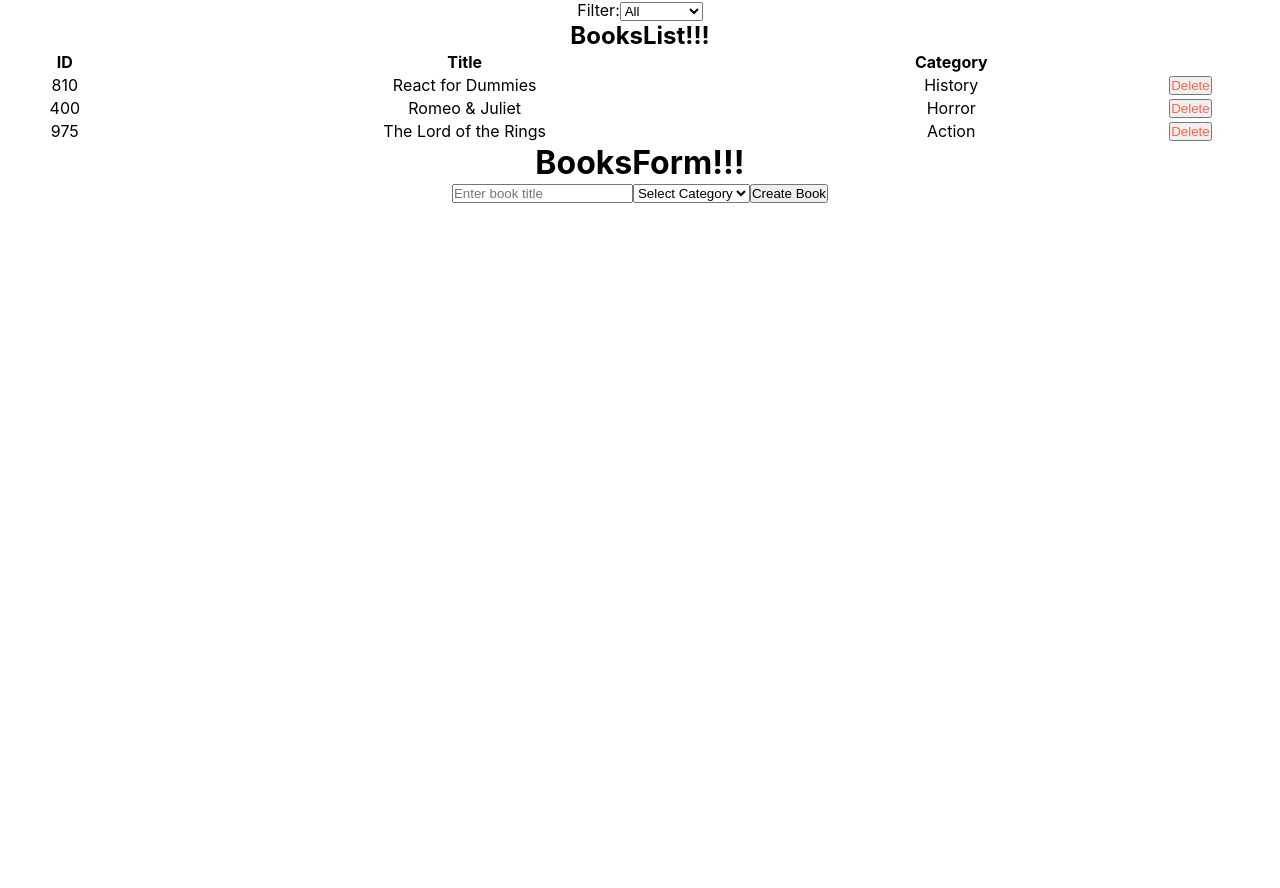
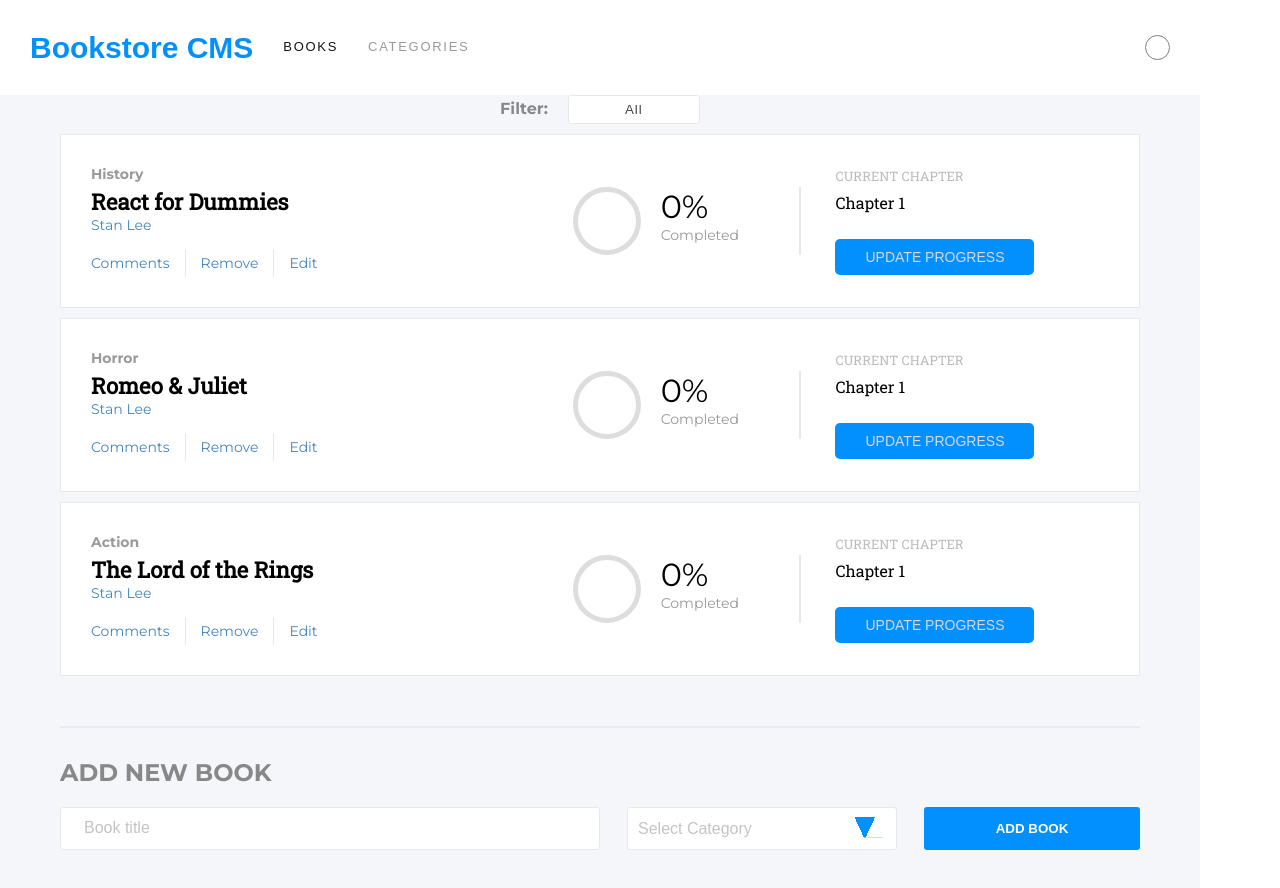
Before and after one commit to NewIncome/bookstore, a React (Create React App) app: page / in a window 1280 px wide. Shown: the top 888 px of the page. Before the commit the page ends 800 px from the top, so only its background shows below. Built offline with nearby package versions, Linux system fonts and the light colour scheme.

Commit message:
Add styles according to milestone-5 requirements
- clone of a Zeplin project template
- modify the neccesary js files to meet the standards

```diff
--- a/src/App.css
+++ b/src/App.css
@@ -1,5 +1,15 @@
+:root {
+  --azure: #0290ff;
+  --azure-light: #4386bf;
+  --l-gray: #e8e8e8;
+  --grray: #999;
+}
+
 .App {
+  background-color: #f5f6fa;
+  font-family: 'Montserrat', sans-serif !important;
   text-align: center;
+  width: 1200px;
 }
 
 .App-logo {
@@ -39,3 +49,118 @@
     transform: translateY(0);
   }
 }
+
+#nav {
+  background-color: #fff;
+  display: flex;
+  height: 95px;
+  align-items: center;
+  justify-content: space-between;
+  padding: 0 30px;
+}
+
+.nav-btn {
+  background: #fff;
+  border: none;
+}
+
+.Bookstore-btn {
+  color: var(--azure);
+  font-size: 30px;
+  font-weight: bold;
+}
+
+.Books-btn {
+  color: #121212;
+  padding: 0 30px !important;
+}
+
+.Categories-btn { color: var(--grray); }
+
+.Books-btn,
+.Categories-btn {
+  font-size: 13px;
+  letter-spacing: 1.7px;
+  vertical-align: super;
+}
+
+#nav-icon {
+  width: 25px;
+  height: 25px;
+  border-radius: 15px;
+  border: 1px solid gray;
+}
+
+#form-section {
+  border-top: 2px solid #eaeaea;
+  margin: 50px auto 0 auto;
+  padding: 30px 0 200px;
+  text-align: left;
+  width: 90%;
+}
+
+.form {
+  display: flex;
+  justify-content: space-between;
+}
+
+.form-title {
+  color: #888;
+  margin-bottom: 20px;
+}
+
+.form-book-title,
+.form-book-category {
+  background-color: #fff;
+  border: 1px solid #e8e8e8;
+  border-radius: 3px;
+  padding: 13px;
+}
+
+.form-book-title { width: 50%; }
+
+.form-book-category {
+  appearance: none;
+  background: linear-gradient(-65deg, white 50%, transparent 50%) no-repeat, linear-gradient(65deg, transparent 50%, var(--azure) 50%) no-repeat, linear-gradient(white, white) no-repeat;
+  background-size: 10% 50%, 18% 50%, 100%;
+  background-position: 95% 45%, 94% 45%, 0;
+  width: 25%;
+}
+
+.form-book-title::placeholder,
+.form-book-category {
+  color: #c4c4c4;
+  font-size: 16px;
+  padding: 10px;
+}
+
+.form-btn {
+  background-color: var(--azure);
+  border: none;
+  border-radius: 3px;
+  color: #fff;
+  cursor: pointer;
+  font-weight: bold;
+  width: 20%;
+}
+
+.filter-label {
+  color: #888;
+  font-weight: bold;
+  margin-right: 20px;
+}
+
+.filter-select {
+  background-color: #fff;
+  border: 1px solid #e8e8e8;
+  border-radius: 3px;
+  color: #444;
+  letter-spacing: 1px;
+  padding: 6px 30px;
+  text-align: center;
+  -webkit-appearance: none;
+}
+
+.filter-select::-webkit-inner-spin-button {
+  padding-left: 10px;
+}
--- a/src/components/App.js
+++ b/src/components/App.js
@@ -6,6 +6,16 @@ import BooksForm from '../container/BooksForm';
 function App() {
   return (
     <div className="App">
+      <nav id="nav">
+        <div id="nav-btns">
+          <button className="Bookstore-btn nav-btn" type="button">Bookstore CMS</button>
+          <button className="Books-btn nav-btn" type="button">BOOKS</button>
+          <button className="Categories-btn nav-btn" type="button">CATEGORIES</button>
+        </div>
+        <div id="nav-icon">
+          <div className="user-icon" />
+        </div>
+      </nav>
       <BooksList />
       <BooksForm />
     </div>
--- a/src/components/Book.js
+++ b/src/components/Book.js
@@ -4,22 +4,54 @@ import PropTypes from 'prop-types';
 function Book({ bookObject, deleteBook }) {
   /* eslint-disable no-console */
   return (
-    <tbody>
-      <tr>
-        <td>{bookObject.id}</td>
-        <td>{bookObject.title}</td>
-        <td>{bookObject.category}</td>
-        <td>
-          <button
+    <div id="book">
+      <div className="book-info">
+        <p className="book-category">{bookObject.category}</p>
+        <h3 className="book-title">{bookObject.title}</h3>
+        <p className="book-author">Stan Lee</p>
+        <div className="info-edit">
+          <span>Comments</span>
+          <div
+            className="removeBtn"
             type="button"
             onClick={() => deleteBook(bookObject.id)}
-            style={{ color: 'tomato' }}
+            aria-hidden="true"
           >
-            Delete
-          </button>
-        </td>
-      </tr>
-    </tbody>
+            Remove
+          </div>
+          <span>Edit</span>
+        </div>
+      </div>
+      <div className="book-percent">
+        <div className="percent-circle" />
+        <div className="percent-text">
+          <p className="percent-num">0%</p>
+          <p className="percent-completed">Completed</p>
+        </div>
+      </div>
+      <div className="book-chapters">
+        <p className="cur-chapter-h">CURRENT CHAPTER</p>
+        <p className="cur-chapter">Chapter 1</p>
+        <button className="cur-chapter-btn" type="button">UPDATE PROGRESS</button>
+      </div>
+    </div>
+
+  // <tbody>
+  //   <tr>
+  //     <td>{bookObject.id}</td>
+  //     <td>{bookObject.title}</td>
+  //     <td>{bookObject.category}</td>
+  //     <td>
+  //       <button
+  //         type="button"
+  //         onClick={() => deleteBook(bookObject.id)}
+  //         style={{ color: 'tomato' }}
+  //       >
+  //         Delete
+  //       </button>
+  //     </td>
+  //   </tr>
+  // </tbody>
   );
 }
 
--- a/src/components/CategoryFilter.js
+++ b/src/components/CategoryFilter.js
@@ -27,12 +27,13 @@ class CategoryFilter extends React.Component {
     return (
       <>
         <form>
-          <span>Filter:</span>
+          <span className="filter-label">Filter:</span>
           <select
+            className="filter-select"
             name="category"
             onChange={this.handleChange}
           >
-            <option disabled selected hidden>All</option>
+            <option hidden>All</option>
             {bookCategories.map(item => (
               <option value={item} key={item}>{item}</option>
             ))}
--- a/src/components/book.css
+++ b/src/components/book.css
@@ -1,8 +1,91 @@
-.book-list-wrapper {
-  text-align: center;
+@import url('https://fonts.googleapis.com/css2?family=Montserrat&family=Roboto+Slab&family=Montserrat:wght@700&display=swap');
+
+#book {
+  background-color: #fff;
+  border: 1px solid #e8e8e8;
+  display: flex;
+  justify-content: space-between;
+  margin: 10px auto;
+  padding: 30px;
+  text-align: left;
+  width: 90%;
 }
 
-.book-list-wrapper > table {
-  text-align: center;
-  width: 100%;
+.book-info { width: 40%; }
+
+.book-category {
+  color: var(--grray);
+  font-size: 14px;
+  font-weight: bold;
+  margin-bottom: 4px;
 }
+
+.book-title {
+  font-family: 'Roboto Slab', serif;
+  font-size: 22px;
+}
+
+.book-author,
+.info-edit {
+  color: var(--azure-light);
+  font-size: 14px;
+}
+
+.info-edit { margin-top: 15px; }
+
+.removeBtn {
+  border-left: 1px solid var(--l-gray);
+  border-right: 1px solid var(--l-gray);
+  cursor: pointer;
+  display: inline-block;
+  margin: 0 15px;
+  padding: 5px 15px;
+}
+
+.book-percent {
+  border-right: 2px solid var(--l-gray);
+  margin: auto;
+}
+
+.percent-circle {
+  border: 5px solid #ddd;
+  border-radius: 50%;
+  float: left;
+  height: 68px;
+  margin-right: 20px;
+  width: 68px;
+}
+
+.percent-text {
+  display: inline-block;
+  padding-right: 60px;
+}
+
+.percent-num { font-size: 32px; }
+
+.percent-completed {
+  color: var(--grray);
+  font-size: 14px;
+}
+
+.book-chapters {
+  font-family: 'Roboto Slab', serif;
+  margin: auto auto auto -40px;
+}
+
+.cur-chapter-h {
+  color: #bbb;
+  font-size: 13px;
+  margin-bottom: 7px;
+}
+
+.cur-chapter { margin-bottom: 26px; }
+
+.cur-chapter-btn {
+  background-color: var(--azure);
+  border: none;
+  border-radius: 5px;
+  color: #d8d8d8;
+  font-size: 14px;
+  padding: 10px 30px;
+}
--- a/src/container/BooksForm.js
+++ b/src/container/BooksForm.js
@@ -41,15 +41,18 @@ class BooksForm extends Component {
     const { title, category } = this.state;
     return (
       <>
-        <h1>BooksForm!!!</h1>
-        <form onSubmit={this.handleSubmit}>
+        <section id="form-section">
+          <h2 className="form-title">ADD NEW BOOK</h2>
+          <form className="form" onSubmit={this.handleSubmit}>
             <input
-            placeholder="Enter book title"
+              className="form-book-title"
+              placeholder="Book title"
               name="title"
               value={title}
               onChange={this.handleChange}
             />
             <select
+              className="form-book-category"
               name="category"
               onChange={this.handleChange}
             >
@@ -58,8 +61,9 @@ class BooksForm extends Component {
                 <option value={item} key={item}>{item}</option>
               ))}
             </select>
-          <button type="submit">Create Book</button>
+            <button className="form-btn" type="submit">ADD BOOK</button>
           </form>
+        </section>
       </>
     );
   }
--- a/src/container/BooksList.js
+++ b/src/container/BooksList.js
@@ -18,16 +18,6 @@ function BooksList(props) {
   return (
     <section className="book-list-wrapper">
       <CategoryFilter filterBooks={sorter => handleFilterChange(changeFilter(sorter))} />
-      <h1>BooksList!!!</h1>
-      <table>
-        <thead>
-          <tr>
-            <th>ID</th>
-            <th>Title</th>
-            <th>Category</th>
-            <th>{' '}</th>
-          </tr>
-        </thead>
 
       {filter && list.filter(book => book.category === filter).map(book => (
         <Book
@@ -44,7 +34,7 @@ function BooksList(props) {
           key={book.id}
         />
       ))}
-      </table>
+      {/* </table> */}
     </section>
   );
 }
```
Lines whose indentation alone changed are shown as unchanged.
